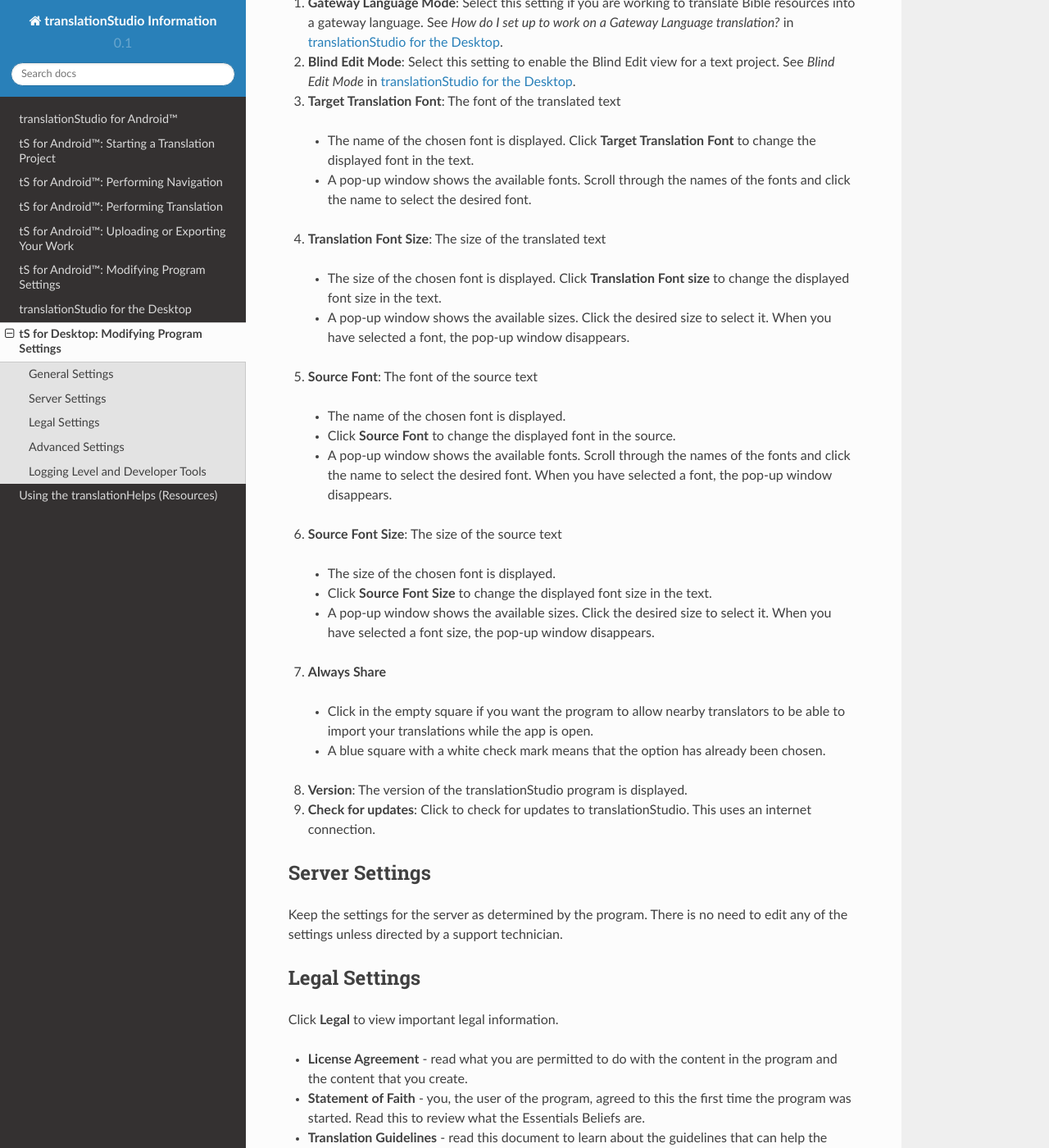
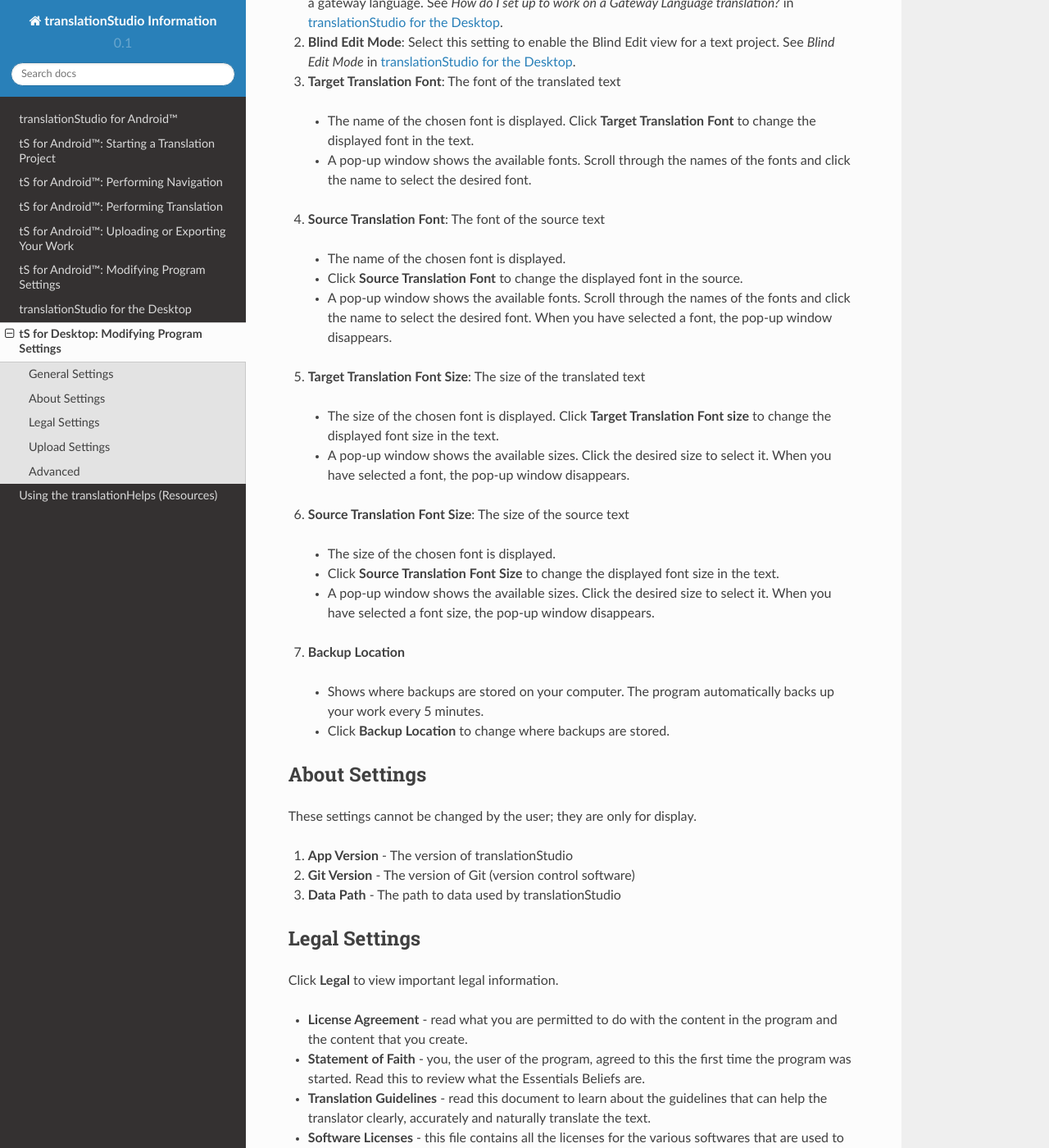
Before and after one commit to unfoldingWord-dev/translationStudio-Info, a Sphinx documentation site: the page built from docs/dSettings.rst, in a window 1280 px wide and 1400 px high, scrolled down 893 px. Shown: the whole window at 82% size. Built offline with Sphinx 7.4.7 and the Read the Docs theme 2.0.0, drawn with Linux system fonts in a browser that asks for light colours; pages that are not in the unit, such as notebooks, are missing from menus; some of the changed text lies outside the part shown.

Commit message:
Update dSettings.rst

```diff
--- a/docs/dSettings.rst
+++ b/docs/dSettings.rst
@@ -13,20 +13,20 @@ Click the Back Arrow at the top left of the screen to exit the settings window.
 
 The Settings window is the same regardless of whether you invoke it from the home screen or from a project screen.
 
-The Settings window enables personalization of the program. It also displays useful information. Settings are divided into four categories:
+The Settings window enables personalization of the program. It also displays useful information. Settings are divided into five categories:
 
 1.	General
 
-2.	Server
+2.	About
 
 3.	Legal
 
-4.	Advanced
+4.	Upload
+
+5. Advanced
 
 General Settings
 -----------------
-
-Click General to view or change general settings.
 
 The General settings are as follows:
 
@@ -40,42 +40,46 @@ The General settings are as follows:
 
   * A pop-up window shows the available fonts. Scroll through the names of the fonts and click the name to select the desired font.
 
-4.	**Translation Font Size**: The size of the translated text
+4.	**Source Translation Font**: The font of the source text
 
-  * The size of the chosen font is displayed. Click **Translation Font size** to change the displayed font size in the text.
+  * The name of the chosen font is displayed.
+
+  * Click **Source Translation Font** to change the displayed font in the source.
+
+  * A pop-up window shows the available fonts. Scroll through the names of the fonts and click the name to select the desired font. When you have selected a font, the pop-up window disappears.
+
+
+5.	 **Target Translation Font Size**: The size of the translated text
+
+  * The size of the chosen font is displayed. Click **Target Translation Font size** to change the displayed font size in the text.
 
   * A pop-up window shows the available sizes. Click the desired size to select it. When you have selected a font, the pop-up window disappears.
 
-5.	**Source Font**: The font of the source text
-
-  * The name of the chosen font is displayed.
-
-  * Click **Source Font** to change the displayed font in the source.
-
-  * A pop-up window shows the available fonts. Scroll through the names of the fonts and click the name to select the desired font. When you have selected a font, the pop-up window disappears.
-
-6.	**Source Font Size**: The size of the source text
+6.	**Source Translation Font Size**: The size of the source text
 
   * The size of the chosen font is displayed.
 
-  * Click **Source Font Size** to change the displayed font size in the text.
+  * Click **Source Translation Font Size** to change the displayed font size in the text.
 
   * A pop-up window shows the available sizes. Click the desired size to select it.  When you have selected a font size, the pop-up window disappears.
 
-7.	**Always Share**
+7.	**Backup Location**
 
-  * Click in the empty square if you want the program to allow nearby translators to be able to import your translations while the app is open.
+  * Shows where backups are stored on your computer. The program automatically backs up your work every 5 minutes.
 
-  * A blue square with a white check mark means that the option has already been chosen.
+  * Click **Backup Location** to change where backups are stored.
 
-8.	**Version**: The version of the translationStudio program is displayed.
 
-9.	**Check for updates**: Click to check for updates to translationStudio. This uses an internet connection.
+About Settings
+--------------
 
-Server Settings
----------------
+These settings cannot be changed by the user; they are only for display.
 
-Keep the settings for the server as determined by the program. There is no need to edit any of the settings unless directed by a support technician.
+1. **App Version** - The version of translationStudio
+
+2. **Git Version** - The version of Git (version control software)
+
+3. **Data Path** - The path to data used by translationStudio
 
 Legal Settings
 --------------
@@ -92,18 +96,16 @@ Click **Legal** to view important legal information.
 
 *  **Attribution** - read this document to learn about the restrictions of using the derivative works and name branding.
 
-Advanced Settings
+Upload Settings
 -----------------
 
-* **Check Hardware Requirements**: Specify whether to check for suggested hardware when the app starts.
+These settings cannot be changed by the user; they are only for display.
 
-* **Backup Interval**: The program sets the backup to occur every 5 minutes, but you can change this.
+* **Data Server**: The Door43 server
 
-  *	Click **Backup Interval** to open the option screen.
+* **Media Server**: The unfoldingWord server
 
-  * Click the words to change the interval to '1 Minute', '5 Minutes', '10 Minutes' or to 'Disable Backup.' It is NOT recommended to disable the backup.
-
-Logging Level and Developer Tools
+Advanced
 ---------------------------------
 
-The settings in these areas are set by the program. You should not change these settings unless directed to do so by a translationStudio technician.
+* **Developer Tools**: You should not open developer tools unless directed to do so by a translationStudio technician.
```
